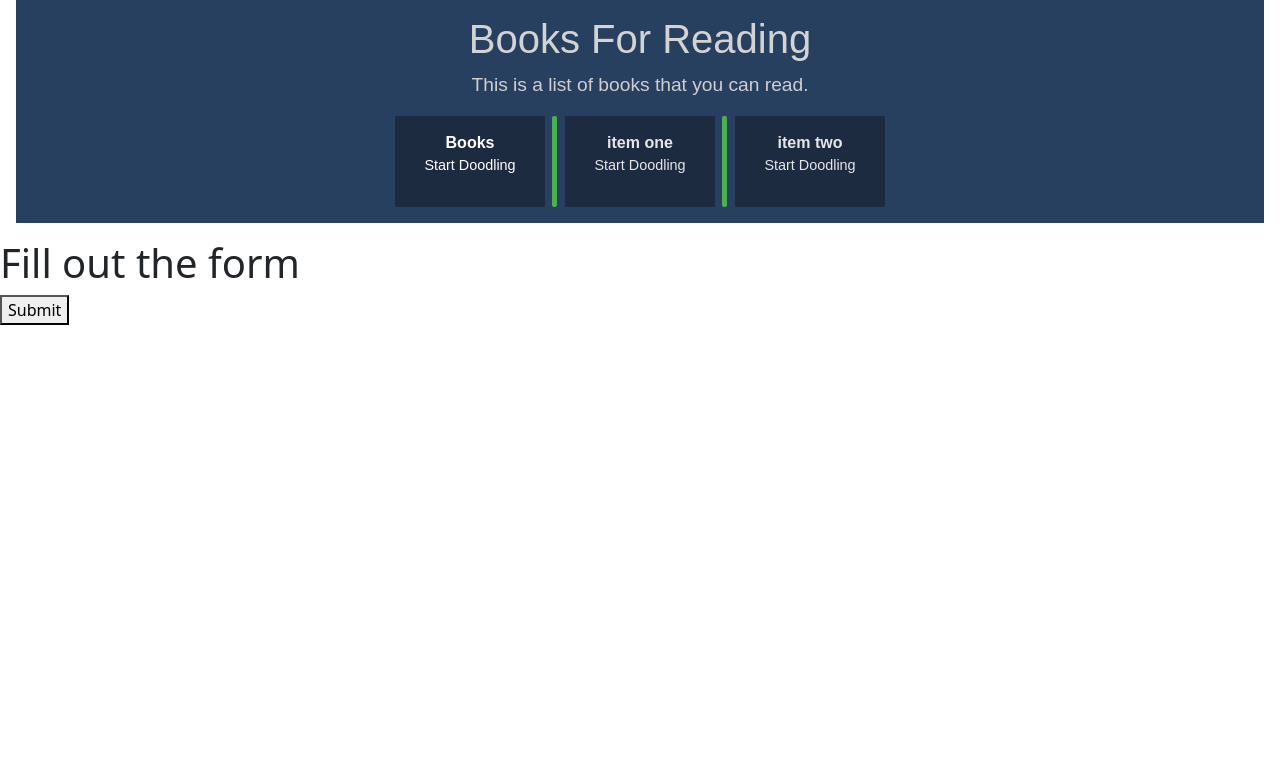
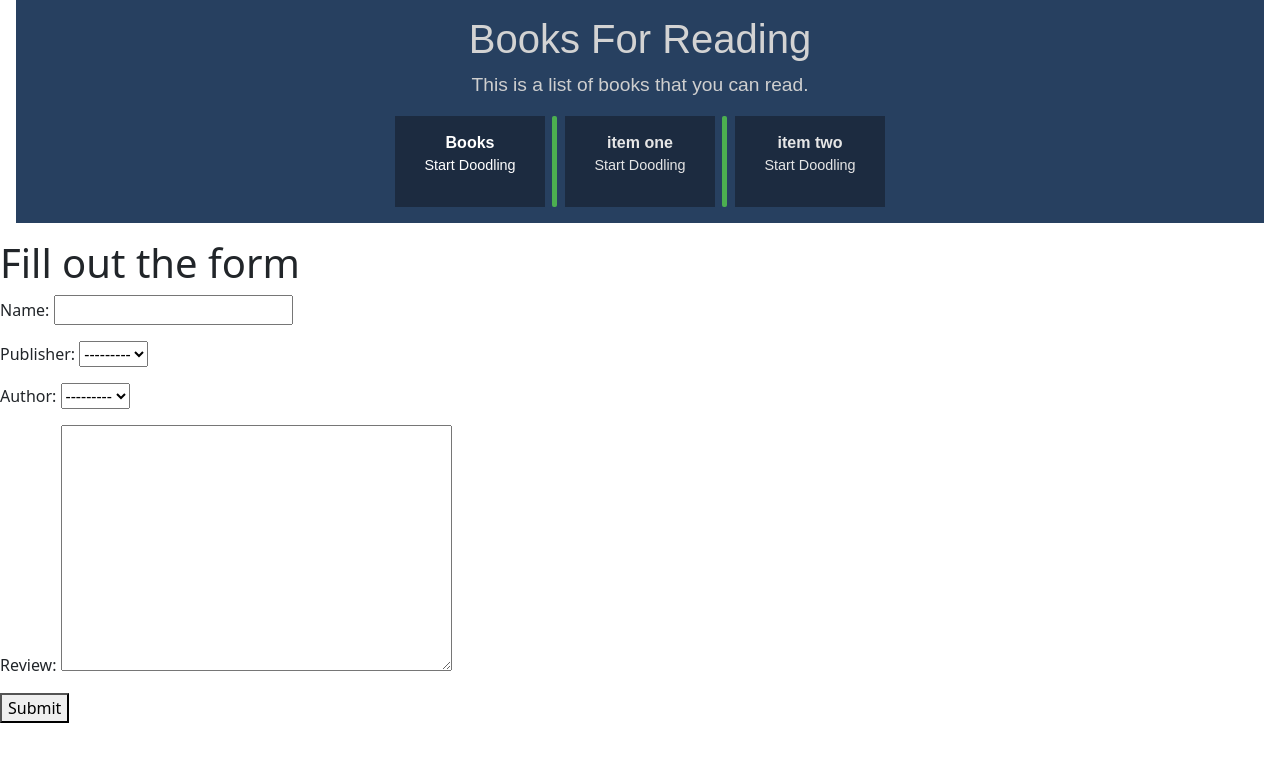
Before and after one commit to mojvaf/bookstore, a Django app: page /create-book/ in a window 1280 px wide. Shown: the part 17-779 px from the top of the page. Run offline with Django 4.2, Linux system fonts and the light colour scheme; data that the repository does not hold is empty.

Commit message:
fix: resolve crash on startup.

```diff
--- a/books/forms/form.py
+++ b/books/forms/form.py
@@ -4,18 +4,18 @@ from ..models.book import Author
 from ..models.book import Publisher
 
 class CreateBookForm(forms.Form):
-   class Meta:
-      model = Book
-      fields = ['name','publisher','author','review']
+      name = forms.CharField(max_length=255)
 
-      Publisher = forms.ModelChoiceField(
+      publisher = forms.ModelChoiceField(
          queryset= Publisher.objects.all(),
          label='Publisher',
          required=False
       )
 
-      Author = forms.ModelChoiceField(
+      author = forms.ModelChoiceField(
          queryset= Author.objects.all(),
          label= 'Author',
          required=False
       )
+
+      review = forms.CharField(widget=forms.Textarea, required=False)
--- a/books/models/book.py
+++ b/books/models/book.py
@@ -14,7 +14,7 @@ class Author(models.Model):
     name = models.CharField(max_length= 30)
 
     def __str__(self):
-        return f"Author's name :   {self.name}"
+        return self.name
 
 
 
--- a/books/templates/form_template.html
+++ b/books/templates/form_template.html
@@ -1,6 +1,6 @@
 {% extends 'master.html' %} {% block content %}
 <h1>Fill out the form</h1>
-<form method="post">
+<form method="post" action="{% url 'create_book_form_view' %}">
   {% csrf_token %} {{ form.as_p }}
   <button type="submit">Submit</button>
 </form>
--- a/books/views.py
+++ b/books/views.py
@@ -21,14 +21,11 @@ def create_book_form_view(request):
      if request.method == 'POST':
         form = CreateBookForm(request.POST)
         if form.is_valid():
-
-            author = form.cleaned_data['author']
-            publisher = form.cleaned_data['publisher']
             model = Book(
-                name=form.cleaned_data['name'],
-                author=author,
-                publisher=publisher,
-                review=form.cleaned_data['review']
+                name = form.cleaned_data['name'],
+                author = form.cleaned_data['author'],
+                publisher = form.cleaned_data['publisher'],
+                review = form.cleaned_data['review']
             )
             model.save()
             return render(request, 'form_success.html', {'name': model.name})
--- a/xproject/urls.py
+++ b/xproject/urls.py
@@ -9,5 +9,5 @@ urlpatterns = [
     path('admin/', admin.site.urls),
     path('books/',BooksPage.as_view(), name = 'books_list'),
     path("books/<int:pk>/", BookDetailview.as_view(), name="book_detail"),
-    path('create-book/', create_book_form_view, name='create_new_book'),
+    path('create-book/', create_book_form_view, name='create_book_form_view'),
 ]
```
